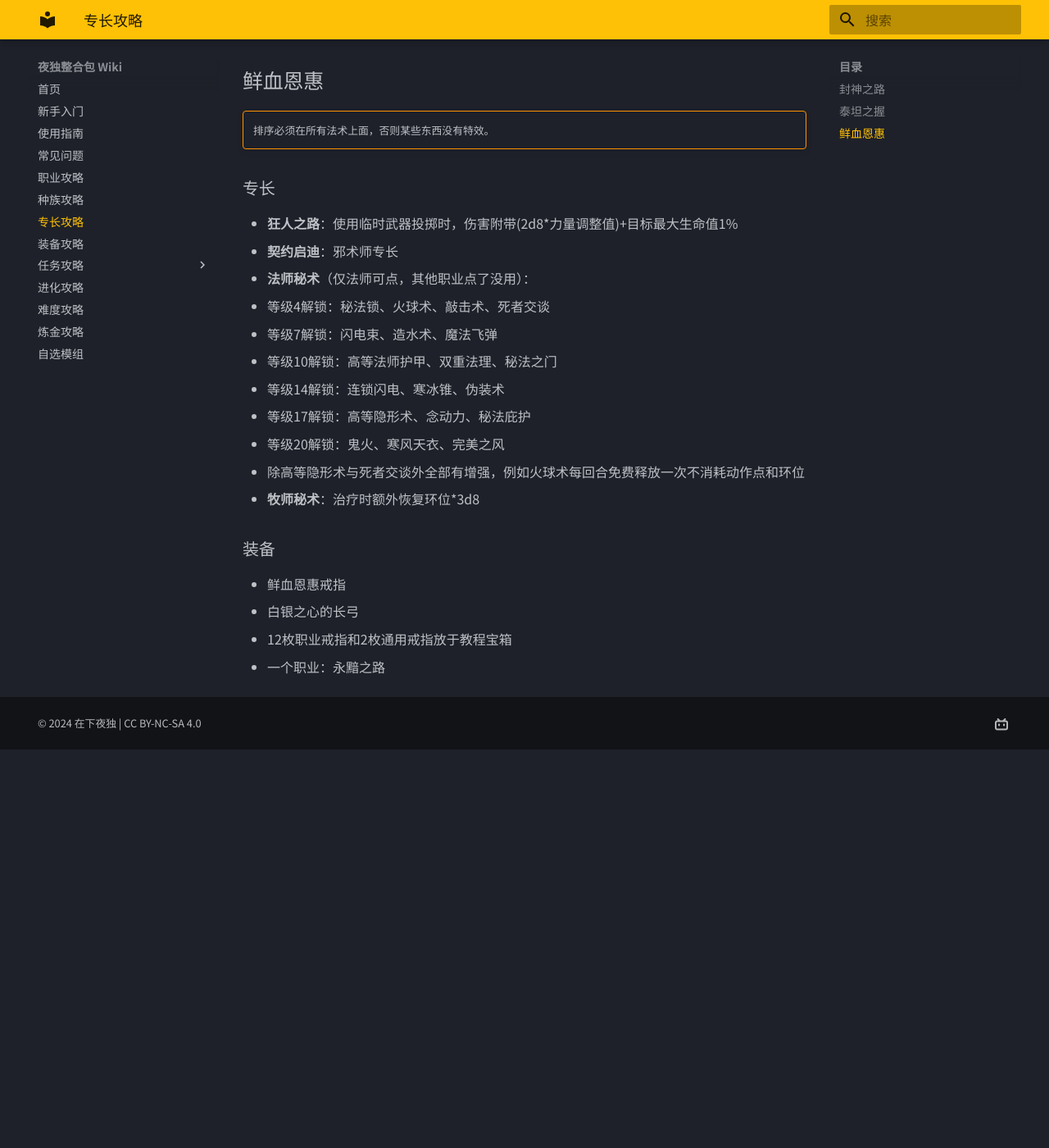
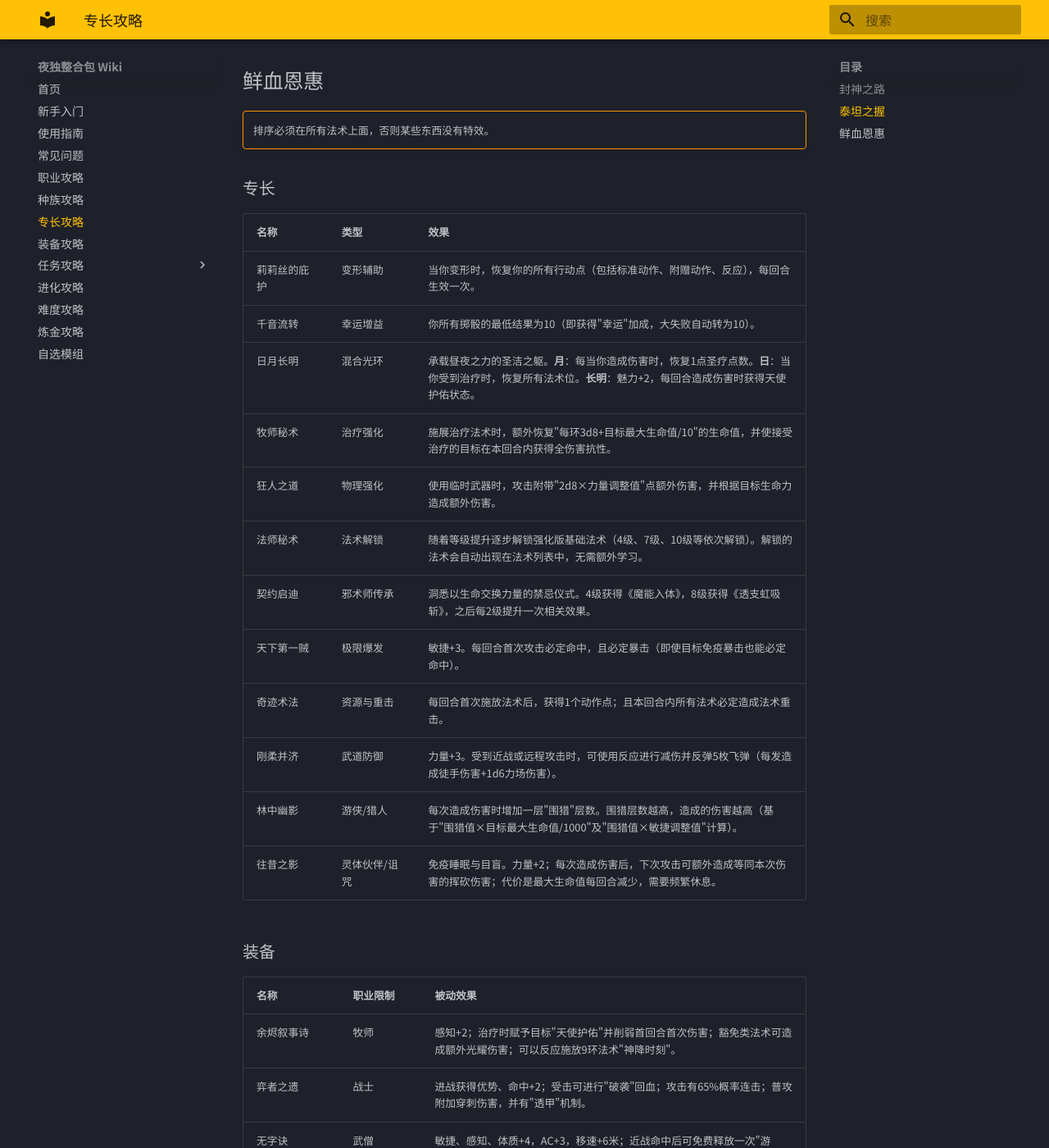
Before and after one commit to oiclyd/bg3-mod-wiki, an MkDocs documentation site: the page built from docs/ch7-divinity.md, in a window 1280 px wide and 1400 px high, scrolled down 2310 px. Shown: the whole window at 82% size. Built offline with MkDocs 1.6.1 and Material for MkDocs 9.7.7, drawn with Linux system fonts in a browser that asks for light colours; before the commit the page ends 3224 px from its top, so only the background shows below that; some of the changed text lies outside the part shown.

Commit message:
Update ch7-divinity.md

```diff
--- a/docs/ch7-divinity.md
+++ b/docs/ch7-divinity.md
@@ -62,21 +62,36 @@
 
 ### 专长
 
-- **狂人之路**：使用临时武器投掷时，伤害附带(2d8*力量调整值)+目标最大生命值1%
-- **契约启迪**：邪术师专长
-- **法师秘术**（仅法师可点，其他职业点了没用）：
-- 等级4解锁：秘法锁、火球术、敲击术、死者交谈
-- 等级7解锁：闪电束、造水术、魔法飞弹
-- 等级10解锁：高等法师护甲、双重法理、秘法之门
-- 等级14解锁：连锁闪电、寒冰锥、伪装术
-- 等级17解锁：高等隐形术、念动力、秘法庇护
-- 等级20解锁：鬼火、寒风天衣、完美之风
-- 除高等隐形术与死者交谈外全部有增强，例如火球术每回合免费释放一次不消耗动作点和环位
-- **牧师秘术**：治疗时额外恢复环位*3d8
+| 名称 | 类型 | 效果 |
+| --- | --- | --- |
+| 莉莉丝的庇护 | 变形辅助 | 当你变形时，恢复你的所有行动点（包括标准动作、附赠动作、反应），每回合生效一次。 |
+| 千音流转 | 幸运增益 | 你所有掷骰的最低结果为10（即获得"幸运"加成，大失败自动转为10）。 |
+| 日月长明 | 混合光环 | 承载昼夜之力的圣洁之躯。**月**：每当你造成伤害时，恢复1点圣疗点数。**日**：当你受到治疗时，恢复所有法术位。**长明**：魅力+2，每回合造成伤害时获得天使护佑状态。 |
+| 牧师秘术 | 治疗强化 | 施展治疗法术时，额外恢复"每环3d8+目标最大生命值/10"的生命值，并使接受治疗的目标在本回合内获得全伤害抗性。 |
+| 狂人之道 | 物理强化 | 使用临时武器时，攻击附带"2d8×力量调整值"点额外伤害，并根据目标生命力造成额外伤害。 |
+| 法师秘术 | 法术解锁 | 随着等级提升逐步解锁强化版基础法术（4级、7级、10级等依次解锁）。解锁的法术会自动出现在法术列表中，无需额外学习。 |
+| 契约启迪 | 邪术师传承 | 洞悉以生命交换力量的禁忌仪式。4级获得《魔能入体》，8级获得《透支虹吸斩》，之后每2级提升一次相关效果。 |
+| 天下第一贼 | 极限爆发 | 敏捷+3。每回合首次攻击必定命中，且必定暴击（即使目标免疫暴击也能必定命中）。 |
+| 奇迹术法 | 资源与重击 | 每回合首次施放法术后，获得1个动作点；且本回合内所有法术必定造成法术重击。 |
+| 刚柔并济 | 武道防御 | 力量+3。受到近战或远程攻击时，可使用反应进行减伤并反弹5枚飞弹（每发造成徒手伤害+1d6力场伤害）。 |
+| 林中幽影 | 游侠/猎人 | 每次造成伤害时增加一层"围猎"层数。围猎层数越高，造成的伤害越高（基于"围猎值×目标最大生命值/1000"及"围猎值×敏捷调整值"计算）。 |
+| 往昔之影 | 灵体伙伴/诅咒 | 免疫睡眠与目盲。力量+2；每次造成伤害后，下次攻击可额外造成等同本次伤害的挥砍伤害；代价是最大生命值每回合减少，需要频繁休息。 |
 
 ### 装备
 
-- 鲜血恩惠戒指
-- 白银之心的长弓
-- 12枚职业戒指和2枚通用戒指放于教程宝箱
-- 一个职业：永黯之路
+| 名称 | 职业限制 | 被动效果 |
+| --- | --- | --- |
+| 余烬叙事诗 | 牧师 | 感知+2；治疗时赋予目标"天使护佑"并削弱首回合首次伤害；豁免类法术可造成额外光耀伤害；可以反应施放9环法术"神降时刻"。 |
+| 弈者之遗 | 战士 | 进战获得优势、命中+2；受击可进行"破袭"回血；攻击有65%概率连击；普攻附加穿刺伤害，并有"透甲"机制。 |
+| 无字诀 | 武僧 | 敏捷、感知、体质+4，AC+3，移速+6米；近战命中后可免费释放一次"游龙"；重击时延长跳跃距离、增加附赠动作并附加徒手基础伤害。 |
+| 逝川的疏忽 | 游荡者 | 攻击后施加2回合隐身；双持非双手武器攻击有概率造成随机伤口，叠满7种伤口即死；普攻附加游荡者等级×敏捷调整值的穿刺伤害。 |
+| 负誓者的代价 | 圣武士 | AC+4，全元素抗性，攻击优势；普攻附加圣武士等级×力量调整值的光耀伤害；命中时可消耗1环法术位恢复3个1环法术位（未破誓时生效）。 |
+| 胎衣迷宫 | 德鲁伊 | 普攻附加1d6毒素伤害，AC+2，徒手毒素伤害1d6；豁免类法术造成额外伤害；战斗开始时获得特殊畸变形态。 |
+| 潮锁残响 | 术士 | 命中目标恢复1点法术位，法术豁免DC+1，魅力+3；可消耗6点法术位瞬发法术（不耗环）；可消耗16点法术位额外选最多9个目标。 |
+| 千塔之镜 | 法师 | 施法叠加"镜"层数，每层为攻击附加智力调整值的额外伤害，目标生命高于4.5万时额外造成力场伤害；法术位永不枯竭，施法不耗法术位；可消耗20点法术位额外选最多3个目标。 |
+| 未竟之音的休止符 | 吟游诗人 | 全属性+2；进战获得英雄登场与刻薄英雄效果（全属性+4、攻击优势、60临时生命）；解锁无需反应的恶毒嘲讽；豁免类法术造成额外伤害；所有法术攻击后可额外进行一次免费法术攻击。 |
+| 绽放前的缄默 | 邪术师 | 造成伤害时附加（等级+魅力调整值）的火焰伤害；魔能爆时对周围造成范围伤害；豁免类法术造成额外伤害；所有法术攻击后可额外进行一次免费法术攻击。 |
+| 吸血鬼尊主的恩惠戒指 | 通用 | 主手攻击后可发动两次额外攻击；可见时受到需豁免的伤害最多只承受一半，传奇反应+3；近战被目标看见时使其麻痹1回合；体质+35，每回合获得（魅力调整+最大生命值）的临时生命值；附带多项法术。 |
+| 泽谶 | 游侠 | 先攻+10，移速+9米，黑暗视觉18米，武器攻击+1d6穿刺伤害；武器攻击额外造成（2+敏捷调整值）穿刺伤害；附加游侠等级×敏捷调整值的穿刺伤害；开启林中环可为动物伙伴施加增益；所有法术攻击后可额外进行一次免费法术攻击。 |
+| 冬脉 | 野蛮人 | 发起攻击时自动获得"神怒形"状态；武器攻击额外造成（2+力量调整值）挥砍伤害；附加野蛮人等级×力量调整值的挥砍伤害；近战命中后解锁一次免费投掷（每回合一次）；所有法术攻击后可额外进行一次免费法术攻击。 |
+| 纯银之心的长弓 | 圣武士 | 持有者免疫中毒；武器攻击额外造成敏捷调整值两倍的光耀伤害；武器附魔+3；附带动作"抚平罪恶之箭""破邪之银"。 |
```
